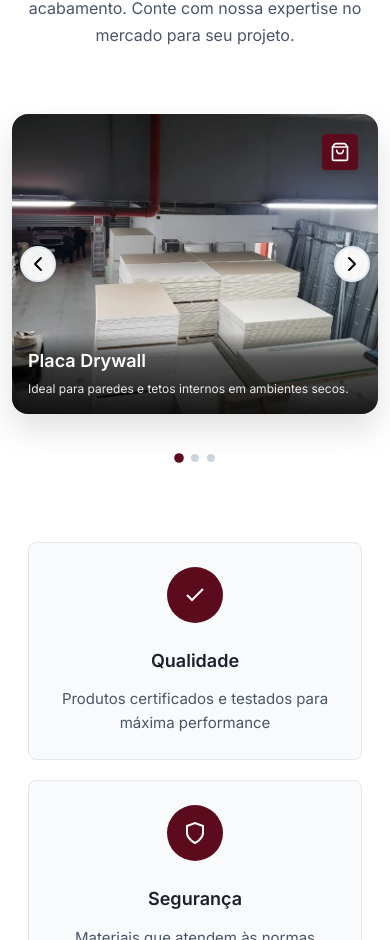
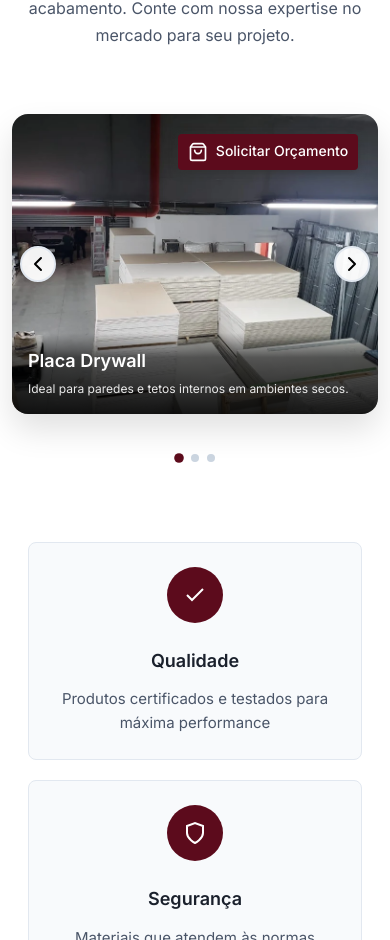
Before and after one commit to LeonardoSaraceli/drdrywallmateriais, a Next.js app in the folder doutor-drywall/: page / in a window 390 px wide. Shown: the part 1115-2055 px from the top of the page. Built offline with nearby package versions, Linux system fonts and the light colour scheme.

Commit message:
Feat: btn expanded on mobile

```diff
--- a/doutor-drywall/components/Materials.tsx
+++ b/doutor-drywall/components/Materials.tsx
@@ -34,6 +34,7 @@ export default function Materials() {
   const [activeIndex, setActiveIndex] = useState(0)
   const [touchStartX, setTouchStartX] = useState(0)
   const [isHoveringQuickAdd, setIsHoveringQuickAdd] = useState(false)
+  const [isMobile, setIsMobile] = useState(false)
   const autoPlayInterval = useRef<NodeJS.Timeout | null>(null)
 
   // Funções de navegação
@@ -51,6 +52,23 @@ export default function Materials() {
     setActiveIndex(index)
     resetAutoPlay()
   }
+
+  // Detectar se é dispositivo móvel
+  useEffect(() => {
+    const checkMobile = () => {
+      setIsMobile(window.innerWidth <= 768) // Ajuste o breakpoint conforme necessário
+    }
+
+    // Verificar na montagem
+    checkMobile()
+
+    // Adicionar listener para redimensionamento
+    window.addEventListener('resize', checkMobile)
+
+    return () => {
+      window.removeEventListener('resize', checkMobile)
+    }
+  }, [])
 
   // Auto-play functionality
   const startAutoPlay = useCallback(() => {
@@ -126,6 +144,9 @@ export default function Materials() {
     }
   }, [startAutoPlay])
 
+  // Determinar se deve mostrar o texto
+  const shouldShowText = isHoveringQuickAdd || isMobile
+
   return (
     <section id="produtos-drywall" className={styles.section}>
       <div className={`container ${styles.content}`}>
@@ -173,7 +194,7 @@ export default function Materials() {
               >
                 {/* Quick Add Button */}
                 <div
-                  className={`${styles.quickAddContainer} ${isHoveringQuickAdd ? styles.expanded : ''}`}
+                  className={`${styles.quickAddContainer} ${shouldShowText ? styles.expanded : ''}`}
                   onMouseEnter={() => setIsHoveringQuickAdd(true)}
                   onMouseLeave={() => setIsHoveringQuickAdd(false)}
                 >
@@ -186,7 +207,7 @@ export default function Materials() {
                     className={styles.quickAddButton}
                   >
                     <ShoppingBag size={20} className={styles.quickAddIcon} />
-                    {isHoveringQuickAdd && (
+                    {shouldShowText && (
                       <span className={styles.quickAddText}>
                         Solicitar Orçamento
                       </span>
```
